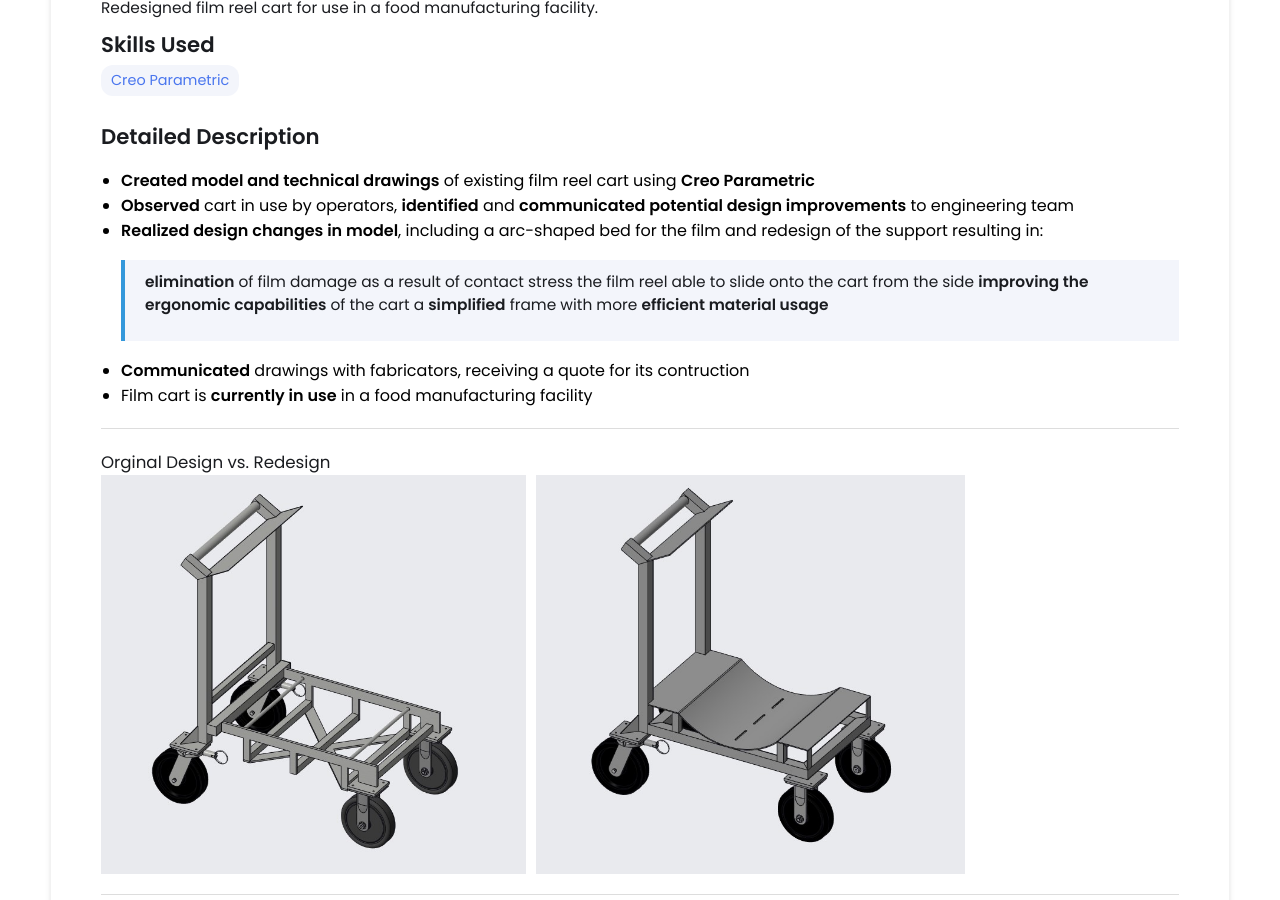
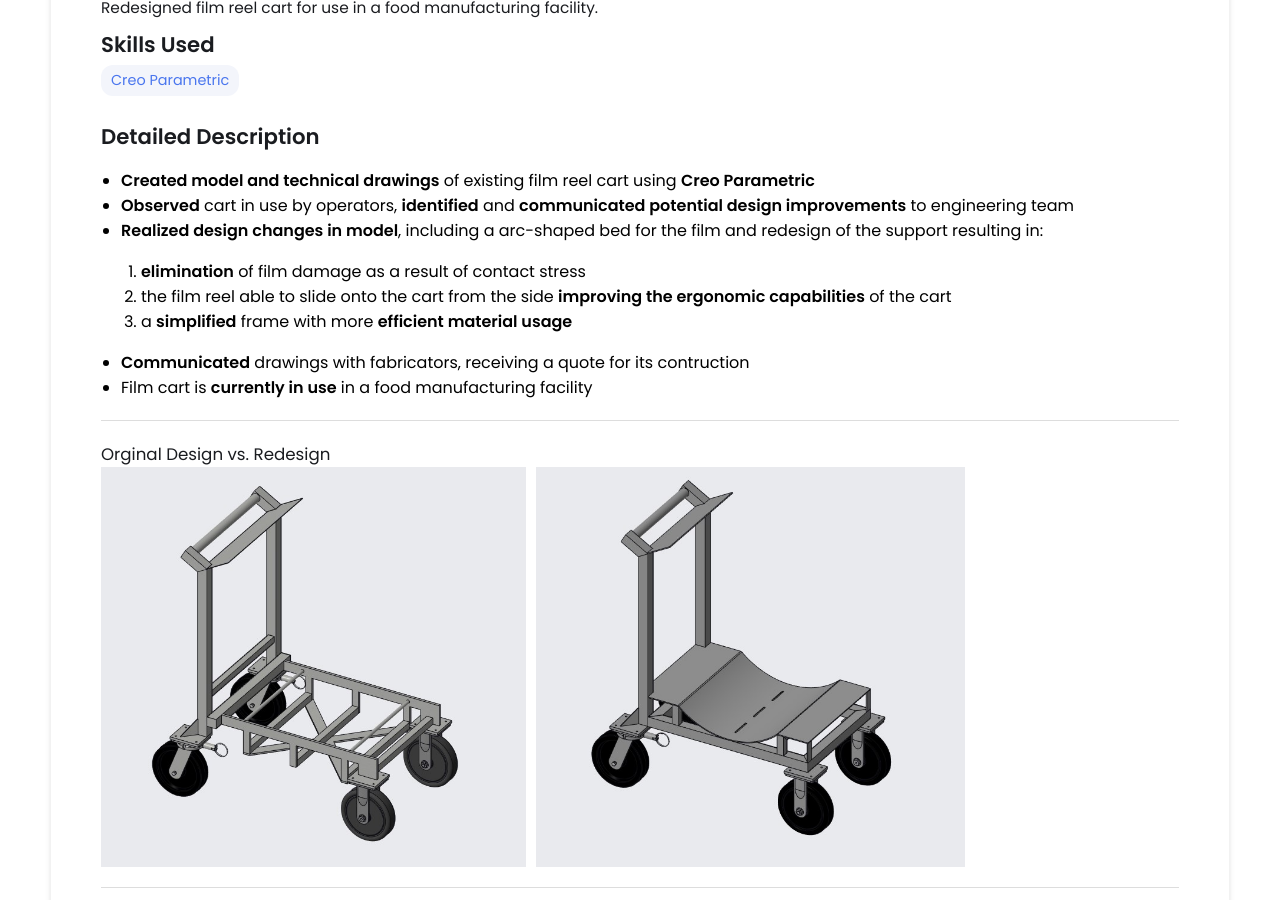
Before and after one commit to owenpickart/owenpickart.github.io, a Jekyll site: the page built from _projects/film_reel_cart/index.md, in a window 1280 px wide and 900 px high, scrolled down 592 px. Built offline with Jekyll 4.4.1, drawn with Linux system fonts in a browser that asks for light colours; part of the change alters nothing that is shown.

```diff
--- a/_projects/film_reel_cart/index.md
+++ b/_projects/film_reel_cart/index.md
@@ -10,9 +10,9 @@ main-image: /creo.jpg
 - **Created model and technical drawings** of existing film reel cart using **Creo Parametric**
 - **Observed** cart in use by operators, **identified** and **communicated potential design improvements** to engineering team
 - **Realized design changes in model**, including a arc-shaped bed for the film and redesign of the support resulting in:
-  > **elimination** of film damage as a result of contact stress
-  > the film reel able to slide onto the cart from the side **improving the ergonomic capabilities** of the cart
-  > a **simplified** frame with more **efficient material usage**
+  1. **elimination** of film damage as a result of contact stress
+  2. the film reel able to slide onto the cart from the side **improving the ergonomic capabilities** of the cart
+  3. a **simplified** frame with more **efficient material usage**
 - **Communicated** drawings with fabricators, receiving a quote for its contruction
 - Film cart is **currently in use** in a food manufacturing facility
 
```
